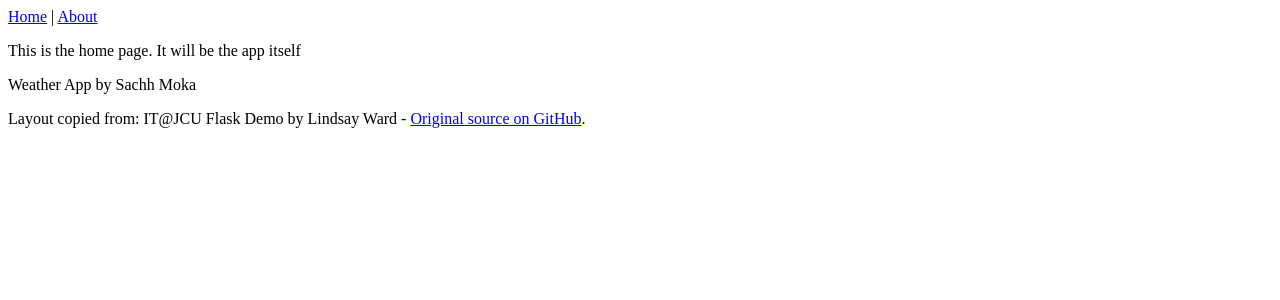
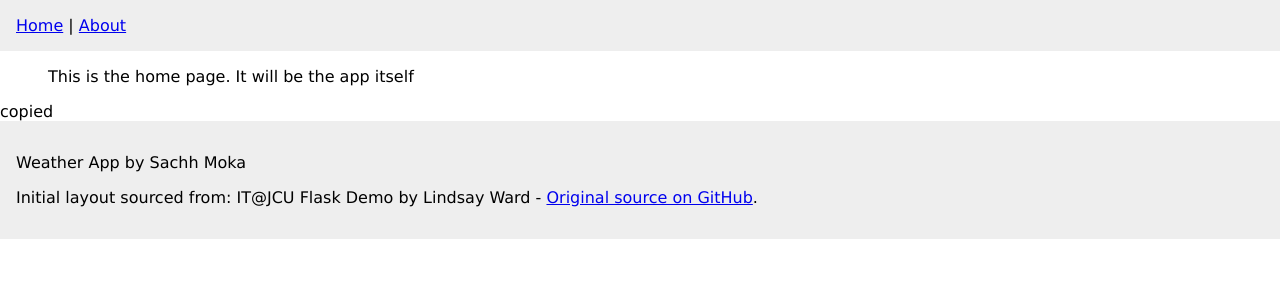
Before and after one commit to sachhm/weather-app, a Flask app: page / in a window 1280 px wide. Shown: the top 300 px of the page. Run offline with Flask 3, Linux system fonts and the light colour scheme.

Commit message:
Add basic CSS

```diff
--- a/static/styles.css
+++ b/static/styles.css
@@ -0,0 +1,13 @@
+body {
+    font-family: 'Lucida Grande', 'Lucida Sans Unicode', 'Geneva', 'Verdana', sans-serif;
+    margin: 0;
+}
+
+#nav, #footer {
+    background-color: #eee;
+    padding: 1em;
+}
+
+#content {
+    margin-left: 3em;
+}
--- a/templates/layout.html
+++ b/templates/layout.html
@@ -13,11 +13,11 @@
 </div>
 <div id="content">
     {% block content %}{% endblock %}
-</div>
+</div>copied
 <div id="footer">
     {% block footer %}
         <p>Weather App by Sachh Moka</p>
-        <p>Layout copied from: IT@JCU Flask Demo by Lindsay Ward - <a href="http://github.com/lindsaymarkward/flaskdemo">Original source on GitHub</a>.</p>
+        <p>Initial layout sourced from: IT@JCU Flask Demo by Lindsay Ward - <a href="http://github.com/lindsaymarkward/flaskdemo">Original source on GitHub</a>.</p>
     {% endblock %}
 </div>
 </body>
```
Also changed, not shown: README.MD.
